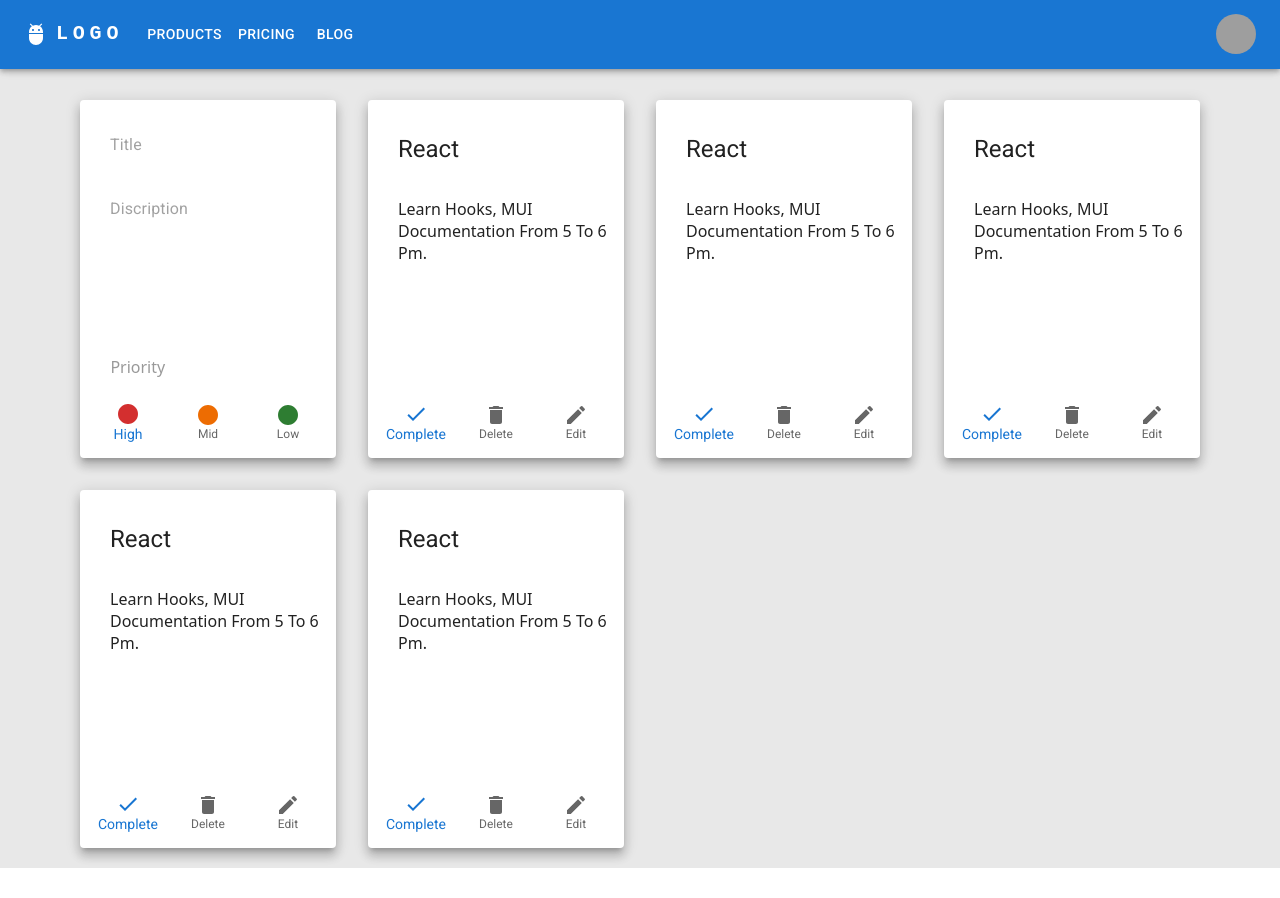
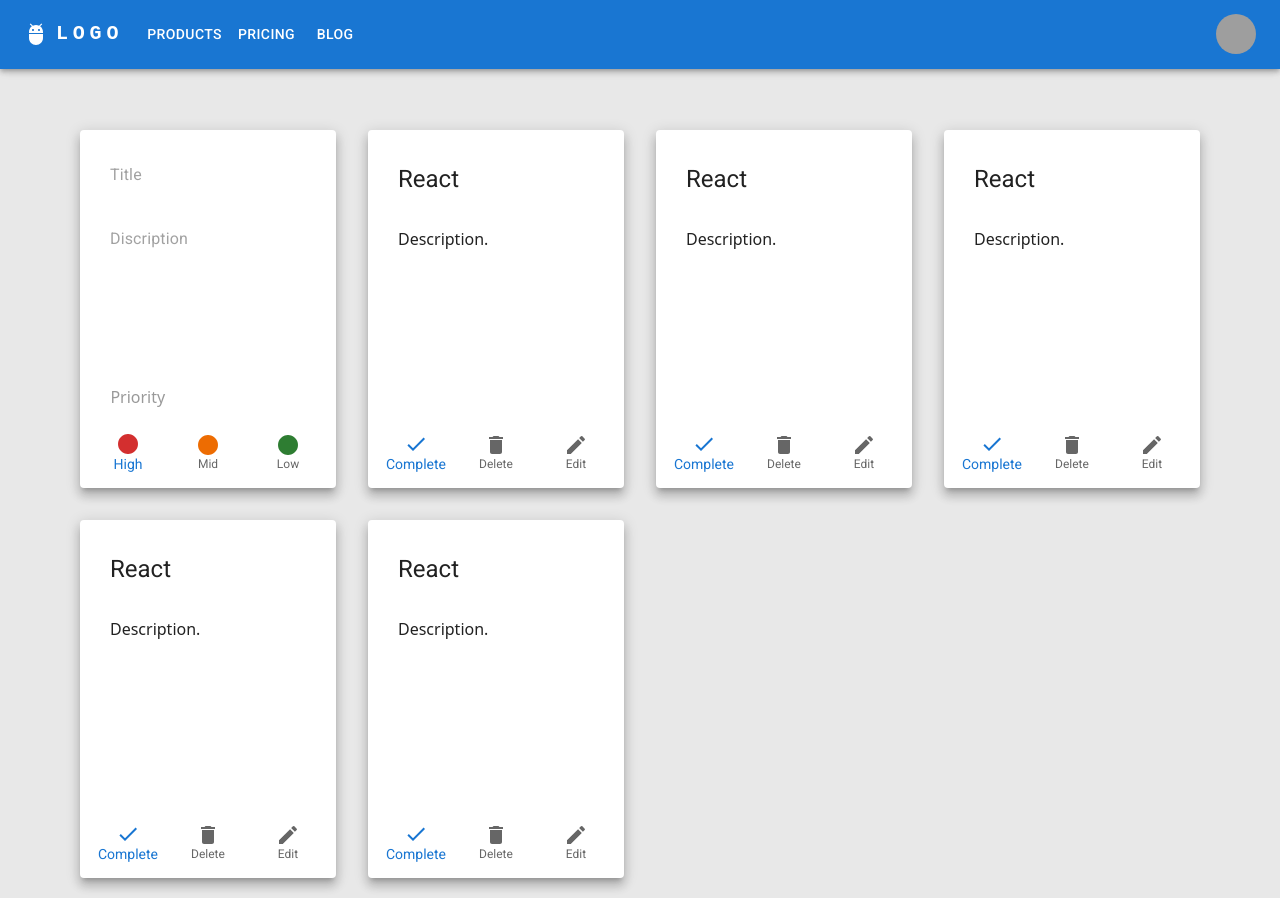
Before and after one commit to ajay-singh6/TODO, a React (Create React App) app in the folder client/: page / in a window 1280 px wide. Before the commit the page ends 868 px from the top, so only its background shows below. Built offline with nearby package versions, Linux system fonts and the light colour scheme; grey boxes are pictures that could not be loaded.

Commit message:
Background issue fixed

```diff
--- a/client/src/assets/Formcontainer.css
+++ b/client/src/assets/Formcontainer.css
@@ -27,6 +27,7 @@
 
   -webkit-tap-highlight-color: transparent;
   display: block;
+
   min-width: 0;
   width: 100%;
   -webkit-animation-name: mui-auto-fill-cancel;
@@ -35,12 +36,15 @@
   animation-duration: 10ms;
   padding: 16.5px 14px;
   text-transform: capitalize;
+
+  overflow-wrap: break-word;
 }
 
 .todo-container {
-  margin-top: 100px;
+  margin-top: 60px;
+  width: 100%;
   min-height: 100vh;
-  width: 100%;
+  padding-top: 70px;
   padding-bottom: 20px;
   background-color: #e8e8e8;
 }
--- a/client/src/components/ToDoCard.js
+++ b/client/src/components/ToDoCard.js
@@ -10,27 +10,24 @@
 export default function TodoCard({ title, discription, color }) {
 
   const [styleCondition, setStyleCondition] = React.useState(true)
-  const [ state, setState] = React.useState({title: "React", discription: "Learn hooks, MUI documentation from 5 to 6 pm."});
+  const [ state, setState] = React.useState({title: "React", discription: "Description."});
 
   const handleToggle = () => {
     setStyleCondition(!styleCondition)
-    console.log(styleCondition)
   }
 
   const inputHandler = (e) => {
     setState({...state,[e.target.name]: e.target.value});
-    console.log(state.title + " : " + state.discription)
   }
 
   return (
     <Card
       sx={{
-        minWidth: 250,
+        minWidth: 100,
         minHeight: 358,
         display: "flex",
         justifyContent: "space-between",
         flexDirection: "column",
-        width: "100%",
         borderTop:`10px solid ${color}`
       }}
 
@@ -55,13 +52,13 @@
               onChange={inputHandler}
               name="title"
               value={state.title}
+              fullWidth
               placeholder="Todo - Title"
-              fullWidth
             >
             </TextField>
             {/* <br /> */}
             <TextField
-              sx={{"& fieldset": { border: "none" } }}
+              sx={{"& hover, fieldset": { border: "none", borderBottom: "2px solid silver" }}}
               className="todo-card-text"
               onChange={inputHandler}
               name="discription"
--- a/client/src/components/TodoList.js
+++ b/client/src/components/TodoList.js
@@ -9,7 +9,7 @@
   const todo = [
     {
       title: "complete todo",
-      discription: "Need to complete todo application",
+      discription: "Description",
       prio: 1,
     },
     {
@@ -35,8 +35,8 @@
   ];
 
   return (
-    <div className="todo-container">
-      {/* <Box style={{ height: "calc(100vh - 68.5px)" }}> */}
+      <div className = "todo-container" >
+        {/* <Box className="todo-box"> */}
         <Grid
           container
           spacing={4}
```
Lines whose indentation alone changed are shown as unchanged.
